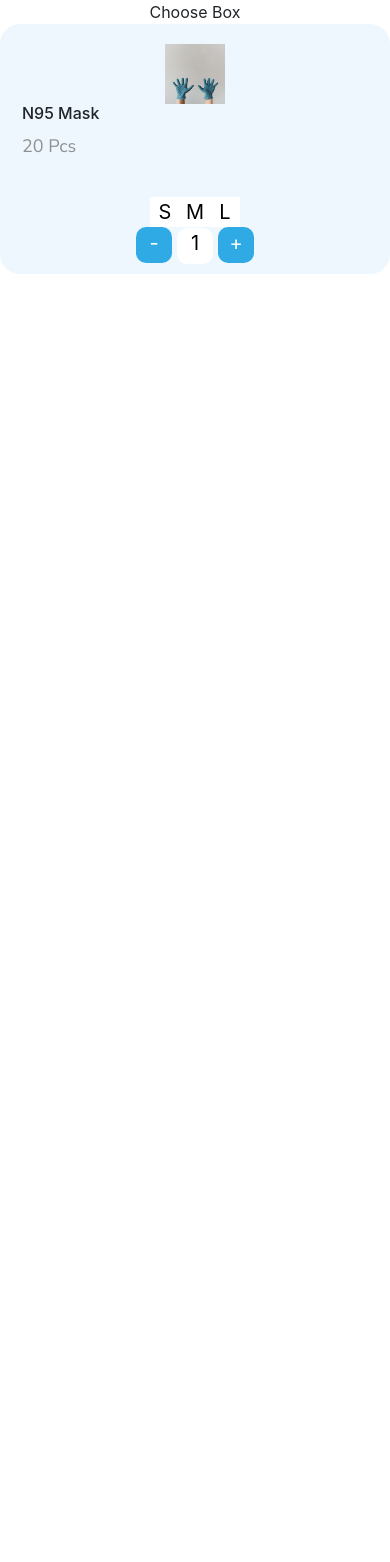
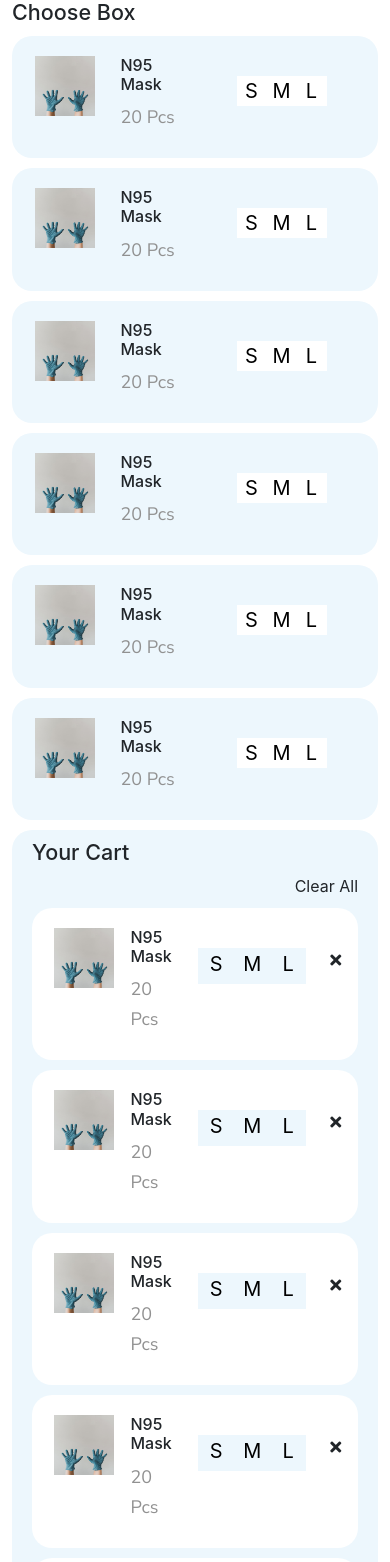
Before and after one commit to ahmedkhalid136/FlegeBOX-FINALIZED, a React (Create React App) app: page /CustomBox in a window 390 px wide. Shown: the top 1562 px of the page. Before the commit the page ends 844 px from the top, so only its background shows below. Built offline with nearby package versions, Linux system fonts and the light colour scheme.

Commit message:
Made Box page responsive a little

```diff
--- a/package.json
+++ b/package.json
@@ -14,6 +14,7 @@
     "react": "^17.0.2",
     "react-bootstrap": "^2.0.0-beta.5",
     "react-dom": "^17.0.2",
+    "react-elastic-carousel": "^0.11.5",
     "react-router-dom": "^5.2.0",
     "react-scripts": "^4.0.3",
     "react-signature-canvas": "^1.0.3",
--- a/src/components/CustomBox/CustomBox.js
+++ b/src/components/CustomBox/CustomBox.js
@@ -1,15 +1,41 @@
 import React from "react";
-import Product from "./BlueProduct";
+import Product from "../ProductComponent/BlueProduct";
+import Cart from "../ProductComponent/cart";
+import "./styles.css";
 
 export default function CustomBox() {
   return (
     <div className="container">
       <div className="row">
         <div className="col-lg-6">
-          Choose Box
+          <div style={{ textAlign: "left" }}>
+            <h4>Choose Box</h4>
+          </div>
+          <Product />
+          <Product />
+          <Product />
+          <Product />
+          <Product />
           <Product />
         </div>
-        <div className="col-lg-6"></div>
+        <div className="col-lg-6">
+          <div className="cart-right" style={{ backgroundColor: "#EDF7FD" }}>
+            <div className="row">
+              <div className="col-lg-6" style={{ textAlign: "left" }}>
+                <h4>Your Cart</h4>
+              </div>
+              <div className="col-lg-6" style={{ textAlign: "right" }}>
+                <span>Clear All</span>
+              </div>
+            </div>
+            <Cart />
+            <Cart />
+            <Cart />
+            <Cart />
+            <Cart />
+            <Cart />
+          </div>
+        </div>
       </div>
     </div>
   );
--- a/src/components/CustomBox/styles.css
+++ b/src/components/CustomBox/styles.css
@@ -0,0 +1,6 @@
+.cart-right {
+  background: #edf7fd !important;
+  border-radius: 20px;
+  padding: 10px 20px;
+  width: 100%;
+}
--- a/src/components/CustomBox/BlueProduct.css
+++ b/src/components/ProductComponent/BlueProduct.css
@@ -31,3 +31,22 @@
   background: #ffffff !important;
   color: black;
 }
+
+.cart-sizes {
+  background-color: #edf7fd !important;
+  border-radius: 0;
+  border: none;
+  color: black;
+}
+
+@media (max-width: 400px) {
+  .product-name {
+    text-align: right;
+  }
+  .product-image {
+    height: 60px;
+  }
+  .increment-area {
+    display: none;
+  }
+}
--- a/src/components/CustomBox/BlueProduct.js
+++ b/src/components/ProductComponent/BlueProduct.js
@@ -11,26 +11,30 @@ export default function BlueProduct() {
         backgroundColor: "#EDF7FD",
         borderRadius: "20px",
         padding: "20px 10px 10px",
+        margin: "10px 0",
       }}
     >
-      <div className="col-lg-2">
+      <div className="col-lg-2 col-3">
         <img
           className="product-image"
           src="./Images/clay-banks-e6pK_snssSY-unsplash.jpg"
         />
       </div>
-      <div className="col-lg-4" style={{ textAlign: "left" }}>
+      <div
+        className="col-lg-4 col-3 product-name"
+        style={{ textAlign: "left" }}
+      >
         <h6>N95 Mask</h6>
         <p>20 Pcs</p>
       </div>
-      <div className="col-lg-6" style={{ paddingTop: "20px" }}>
+      <div className="col-lg-6 col-6" style={{ paddingTop: "20px" }}>
         <div className="row">
-          <div className="col-lg-5">
+          <div className="col-lg-5 col-12">
             <button className="increment-buttons sizes">S</button>
             <button className="increment-buttons sizes">M</button>
             <button className="increment-buttons sizes">L</button>
           </div>
-          <div className="col-lg-7">
+          <div className="col-lg-7 col-7 increment-area">
             <button className="increment-buttons">-</button>
             <span className="increment-buttons counter">1</span>
             <button className="increment-buttons">+</button>
--- /dev/null
+++ b/src/components/ProductComponent/cart.js
@@ -0,0 +1,46 @@
+import React from "react";
+
+export default function cart() {
+  return (
+    <div
+      className="row"
+      style={{
+        backgroundColor: "#ffffff",
+        borderRadius: "20px",
+        padding: "20px 10px 10px",
+        margin: "10px 0",
+      }}
+    >
+      <div className="col-lg-2 col-3">
+        <img
+          className="product-image"
+          src="./Images/clay-banks-e6pK_snssSY-unsplash.jpg"
+        />
+      </div>
+      <div
+        className="col-lg-4 col-2 product-name"
+        style={{ textAlign: "left" }}
+      >
+        <h6>N95 Mask</h6>
+        <p>20 Pcs</p>
+      </div>
+      <div className="col-lg-6 col-7" style={{ paddingTop: "20px" }}>
+        <div className="row">
+          <div
+            className="col-lg-8 col-10 increment-cart"
+            style={{ textAlign: "right" }}
+          >
+            <div className="increment-cart">
+              <button className="increment-buttons cart-sizes">S</button>
+              <button className="increment-buttons cart-sizes">M</button>
+              <button className="increment-buttons cart-sizes">L</button>
+            </div>
+          </div>
+          <div className="col-lg-4 col-1" style={{ textAlign: "right" }}>
+            <i class="fas fa-times"></i>
+          </div>
+        </div>
+      </div>
+    </div>
+  );
+}
```
Also changed, not shown: src/components/FillInformation/FillInfo.js (+5 -3 lines), 1 other file (tests, documents, lock files or other folders).
